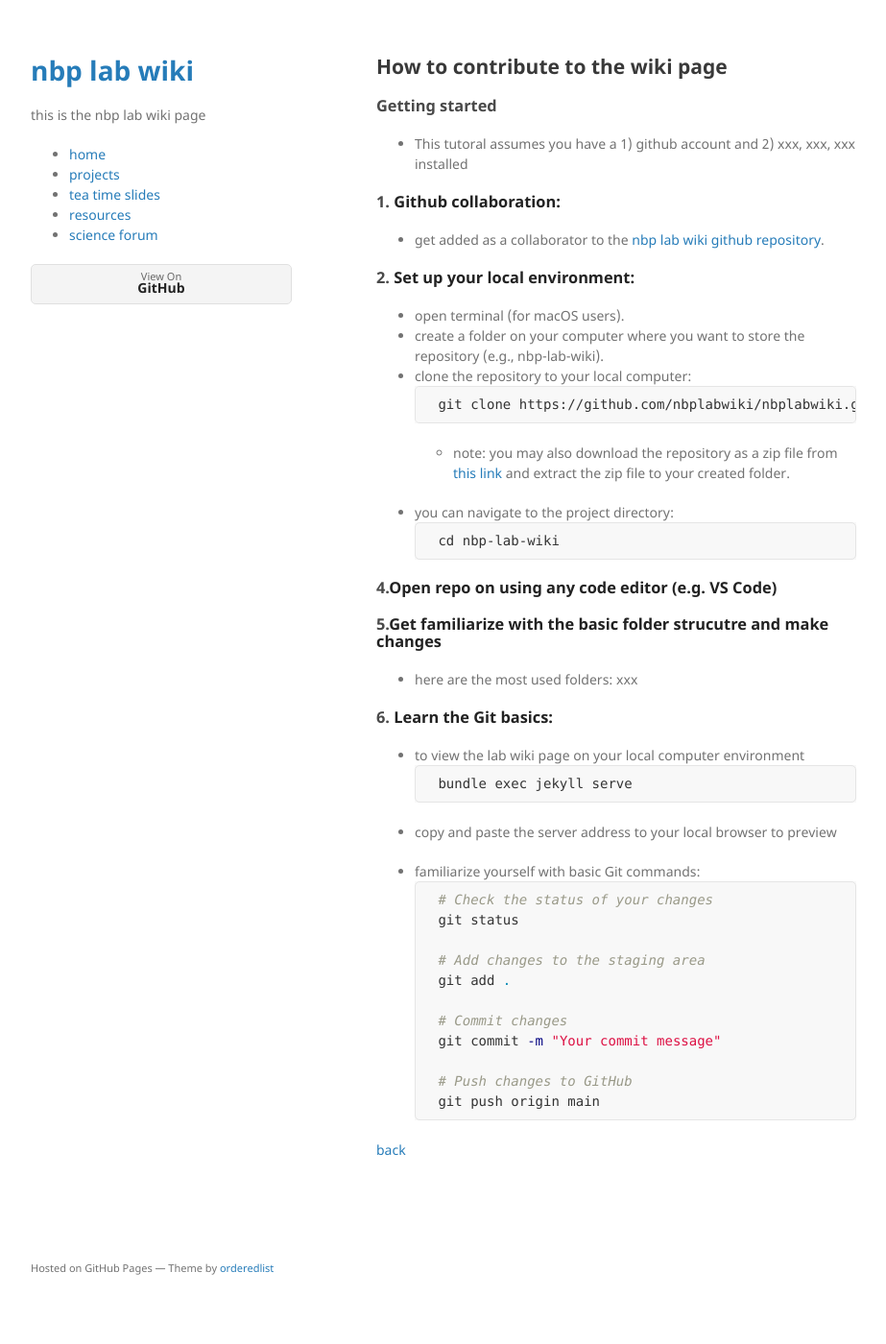
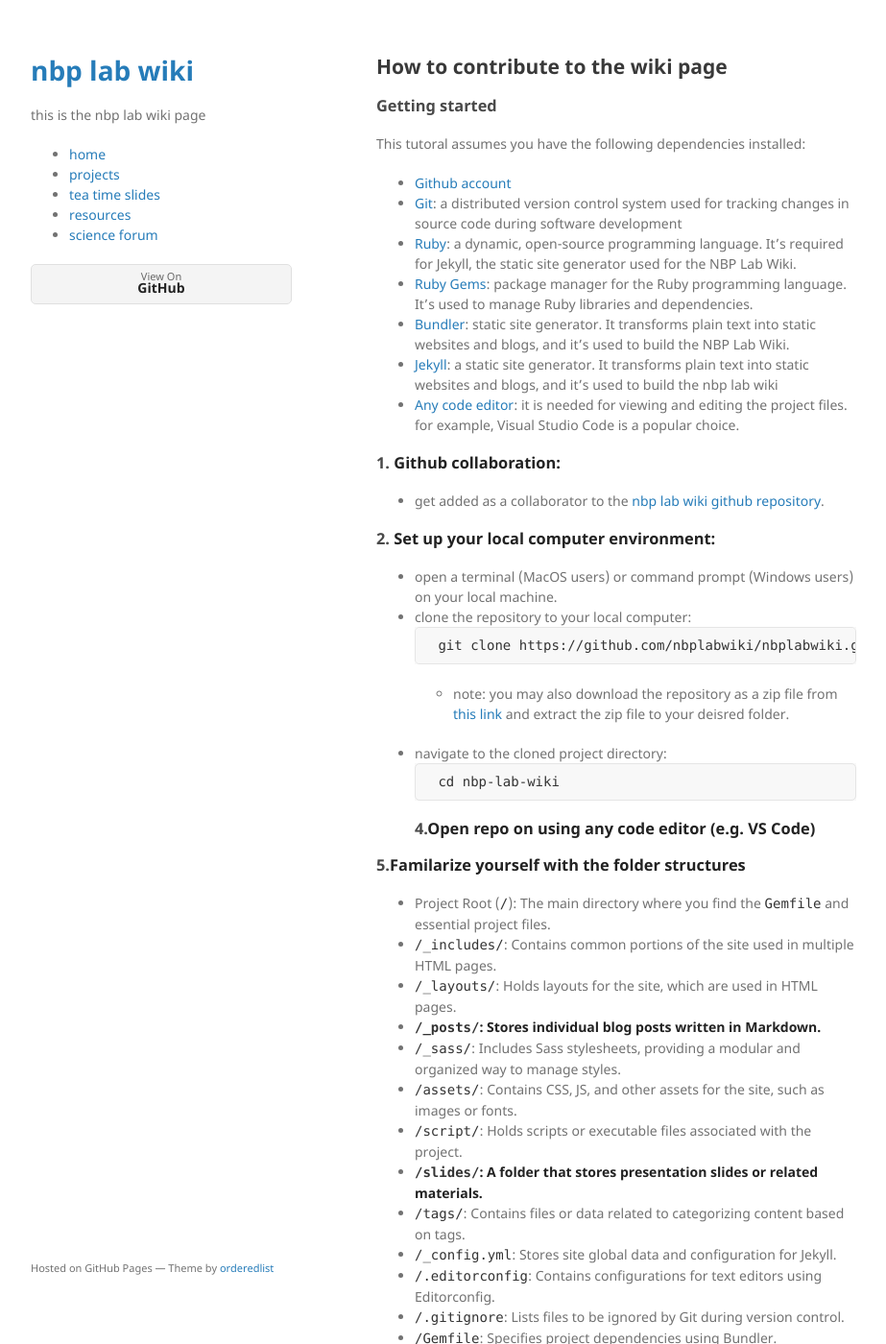
Before and after one commit to comco23/comco23.github.io, a Jekyll site: the page built from contribute.md, in a window 1280 px wide and 1400 px high. Shown: the whole window at 96% size, without its empty margins (178-1101 px from the left). Built offline with Jekyll 4.4.1, drawn with Linux system fonts in a browser that asks for light colours; some of the changed text lies outside the part shown.

Commit message:
made some changes

````diff
--- a/contribute.md
+++ b/contribute.md
@@ -5,30 +5,53 @@ layout: default
 ## How to contribute to the wiki page
 
 ### Getting started
-- This tutoral assumes you have a 1) github account and 2)  xxx, xxx, xxx installed
+
+This tutoral assumes you have the following dependencies installed:
+
+* [Github account](https://github.com/)
+* [Git](https://git-scm.com/): a distributed version control system used for tracking changes in source code during software development
+* [Ruby](https://www.ruby-lang.org/en/): a dynamic, open-source programming language. It's required for Jekyll, the static site generator used for the NBP Lab Wiki.
+* [Ruby Gems](https://rubygems.org/): package manager for the Ruby programming language. It's used to manage Ruby libraries and dependencies.
+* [Bundler](https://bundler.io/): static site generator. It transforms plain text into static websites and blogs, and it's used to build the NBP Lab Wiki.
+* [Jekyll](https://jekyllrb.com/): a static site generator. It transforms plain text into static websites and blogs, and it's used to build the nbp lab wiki
+* [Any code editor](https://code.visualstudio.com/): it is needed for viewing and editing the project files. for example, Visual Studio Code is a popular choice.
 
 ### 1. **Github collaboration:**
 - get added as a collaborator to the [nbp lab wiki github repository](https://github.com/nbplabwiki/nbplabwiki.github.io).
 
-### 2. **Set up your local environment:**
-- open terminal (for macOS users).
-- create a folder on your computer where you want to store the repository (e.g., nbp-lab-wiki).
+### 2. **Set up your local computer environment:**
+
+- open a terminal (MacOS users) or command prompt (Windows users) on your local machine.
 - clone the repository to your local computer:
    ```
    git clone https://github.com/nbplabwiki/nbplabwiki.github.io.git
    ```
-   - note: you may also download the repository as a zip file from [this link](https://github.com/nbplabwiki/nbplabwiki.github.io/) and extract the zip file to your created folder.
+   - note: you may also download the repository as a zip file from [this link](https://github.com/nbplabwiki/nbplabwiki.github.io/) and extract the zip file to your deisred folder.
 
-- you can navigate to the project directory:
+- navigate to the cloned project directory:
    ```
    cd nbp-lab-wiki
    ```
-
 ### 4.**Open repo on using any code editor (e.g. VS Code)**
 
-### 5.**Get familiarize with the basic folder strucutre and make changes**
+### 5.**Familarize yourself with the folder structures**
 
-- here are the most used folders: xxx
+* Project Root (`/`): The main directory where you find the `Gemfile` and essential project files.
+* `/_includes/`: Contains common portions of the site used in multiple HTML pages.
+* `/_layouts/`: Holds layouts for the site, which are used in HTML pages.
+* **`/_posts/`: Stores individual blog posts written in Markdown.**
+* `/_sass/`: Includes Sass stylesheets, providing a modular and organized way to manage styles.
+* `/assets/`: Contains CSS, JS, and other assets for the site, such as images or fonts.
+* `/script/`: Holds scripts or executable files associated with the project.
+* **`/slides/`: A folder that stores presentation slides or related materials.**
+* `/tags/`: Contains files or data related to categorizing content based on tags.
+* `/_config.yml`: Stores site global data and configuration for Jekyll.
+* `/.editorconfig`: Contains configurations for text editors using Editorconfig.
+* `/.gitignore`: Lists files to be ignored by Git during version control.
+* `/Gemfile`: Specifies project dependencies using Bundler.
+* **`/index.md`: The homepage of this website, written in Markdown.**
+* `/jekyll-theme-minimal.gemspec`: A Gemspec file specifying information about the Jekyll theme as a Ruby gem.
+* `/readme.md`: Contains project documentation, providing an overview of the project and its structure.
 
 ### 6. **Learn the Git basics:**
 - to view the lab wiki page on your local computer environment
@@ -36,8 +59,8 @@ layout: default
    bundle exec jekyll serve
    ```
 - copy and paste the server address to your local browser to preview
+- most relevant git commands (for publishing your changes):
 
-- familiarize yourself with basic Git commands:
    ```bash
    # Check the status of your changes
    git status
@@ -51,5 +74,4 @@ layout: default
    # Push changes to GitHub
    git push origin main
    ```
-
 [back](/)
````
Also changed, not shown: readme.md.
